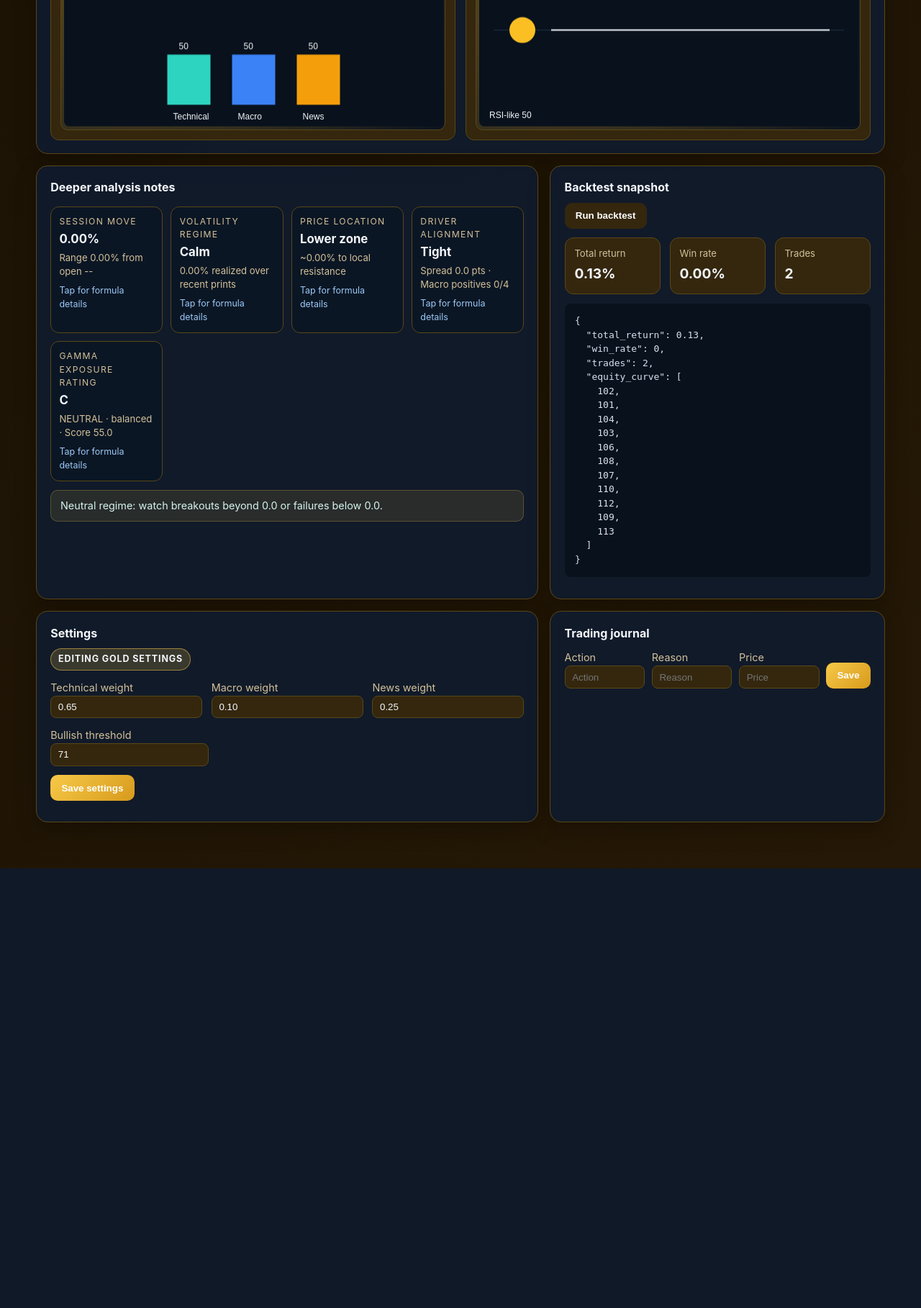
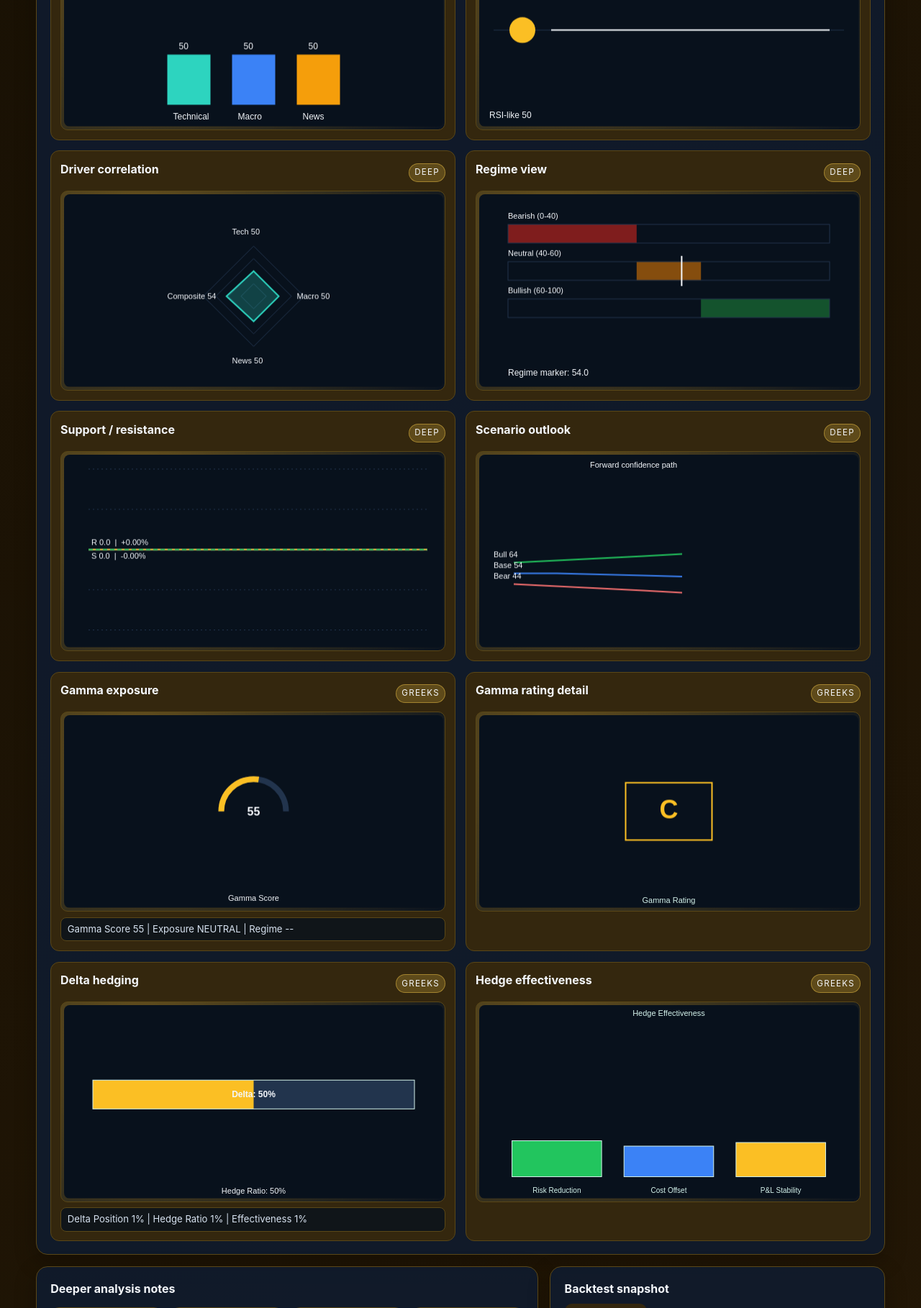
Before and after one commit to AZeitlin101/gold-silver-signal, a FastAPI app: page / in a window 1280 px wide. Shown: the part 2720-4538 px from the top of the page at 72% size. Before the commit the page ends 3927 px from the top, so only its background shows below. Run offline with FastAPI, Linux system fonts and the light colour scheme; data that the repository does not hold is empty.

Commit message:
Fix gamma/delta charts not showing after refresh
- Change default chart view from 'core' to 'all' to show all charts initially
- Add null check in getChartContext for hidden canvases
- Add null checks in all chart drawing functions to skip rendering if canvas is hidden
- Add error handling in gamma/delta drawing functions
- Update value strips to display gamma/delta metrics properly

```diff
--- a/templates/index.html
+++ b/templates/index.html
@@ -649,7 +649,7 @@
       let priceTimestamps = [];
       let currentMetal = 'gold';
       let chartRange = '1d';
-      let chartView = 'core';
+      let chartView = 'all';
       let settingsByMetal = {
         gold: { weights: { technical: 0.35, macro: 0.30, news: 0.35 }, thresholds: { bullish: 65, bearish: 35 } },
         silver: { weights: { technical: 0.35, macro: 0.30, news: 0.35 }, thresholds: { bullish: 65, bearish: 35 } },
@@ -667,6 +667,12 @@
         const canvas = document.getElementById(canvasId);
         const parent = canvas.parentElement;
         const rect = parent.getBoundingClientRect();
+
+        // Skip rendering if canvas is hidden or has no dimensions
+        if (rect.width === 0 || rect.height === 0) {
+          return null;
+        }
+
         const width = Math.max(240, Math.round(rect.width - 8));
         const inferredHeight = rect.height > 20 ? rect.height - 8 : Math.round(width * 0.68);
         const height = Math.max(minHeight, inferredHeight);
@@ -1483,7 +1489,9 @@
       }
 
       function drawSignalHistoryChart(history, timestamps = []) {
-        const { ctx, width, height } = getChartContext('signal-chart', 230);
+        const chartContext = getChartContext('signal-chart', 230);
+        if (!chartContext) return;
+        const { ctx, width, height } = chartContext;
         ctx.fillStyle = '#08111c';
         ctx.fillRect(0, 0, width, height);
 
@@ -1568,7 +1576,9 @@
       }
 
       function drawPriceChart(history, timestamps = []) {
-        const { ctx, width, height } = getChartContext('price-chart', 230);
+        const chartContext = getChartContext('price-chart', 230);
+        if (!chartContext) return;
+        const { ctx, width, height } = chartContext;
         ctx.fillStyle = '#08111c';
         ctx.fillRect(0, 0, width, height);
 
@@ -1703,7 +1713,9 @@
       }
 
       function drawComponentChart(technical, macro, news) {
-        const { ctx, width, height } = getChartContext('component-chart', 230);
+        const chartContext = getChartContext('component-chart', 230);
+        if (!chartContext) return;
+        const { ctx, width, height } = chartContext;
         ctx.fillStyle = '#08111c';
         ctx.fillRect(0, 0, width, height);
 
@@ -1728,7 +1740,9 @@
       }
 
       function drawMomentumChart(score) {
-        const { ctx, width, height } = getChartContext('momentum-chart', 230);
+        const chartContext = getChartContext('momentum-chart', 230);
+        if (!chartContext) return;
+        const { ctx, width, height } = chartContext;
         ctx.fillStyle = '#08111c';
         ctx.fillRect(0, 0, width, height);
 
@@ -1761,7 +1775,9 @@
       }
 
       function drawDriverChart(technical, macro, news, composite) {
-        const { ctx, width, height } = getChartContext('driver-chart', 230);
+        const chartContext = getChartContext('driver-chart', 230);
+        if (!chartContext) return;
+        const { ctx, width, height } = chartContext;
         ctx.fillStyle = '#08111c';
         ctx.fillRect(0, 0, width, height);
 
@@ -1813,7 +1829,9 @@
       }
 
       function drawRegimeChart(score, direction) {
-        const { ctx, width, height } = getChartContext('regime-chart', 230);
+        const chartContext = getChartContext('regime-chart', 230);
+        if (!chartContext) return;
+        const { ctx, width, height } = chartContext;
         ctx.fillStyle = '#08111c';
         ctx.fillRect(0, 0, width, height);
 
@@ -1854,7 +1872,9 @@
       }
 
       function drawSupportChart(currentPrice) {
-        const { ctx, width, height } = getChartContext('support-chart', 230);
+        const chartContext = getChartContext('support-chart', 230);
+        if (!chartContext) return;
+        const { ctx, width, height } = chartContext;
         ctx.fillStyle = '#08111c';
         ctx.fillRect(0, 0, width, height);
 
@@ -1938,7 +1958,9 @@
       }
 
       function drawScenarioChart(score) {
-        const { ctx, width, height } = getChartContext('scenario-chart', 230);
+        const chartContext = getChartContext('scenario-chart', 230);
+        if (!chartContext) return;
+        const { ctx, width, height } = chartContext;
         ctx.fillStyle = '#08111c';
         ctx.fillRect(0, 0, width, height);
 
@@ -2016,7 +2038,12 @@
       }
 
       function drawGammaChart(gammaScore, gammaExposure) {
-        const { ctx, width, height } = getChartContext('gamma-chart', 230);
+        try {
+          const canvas = document.getElementById('gamma-chart');
+          if (!canvas) return;
+          const chartContext = getChartContext('gamma-chart', 230);
+          if (!chartContext) return;
+          const { ctx, width, height } = chartContext;
           ctx.fillStyle = '#08111c';
           ctx.fillRect(0, 0, width, height);
 
@@ -2033,7 +2060,7 @@
           ctx.stroke();
 
           // Draw gamma score arc
-        const gammaPercent = Math.max(0, Math.min(100, gammaScore));
+          const gammaPercent = Math.max(0, Math.min(100, Number(gammaScore || 50)));
           const gammaAngleStart = Math.PI;
           const gammaAngleEnd = gammaAngleStart + (gammaPercent / 100) * Math.PI;
           const gammaColor = gammaExposure === 'positive' ? '#22c55e' : gammaExposure === 'negative' ? '#f87171' : '#fbbf24';
@@ -2047,32 +2074,41 @@
           ctx.fillStyle = '#f4f7fb';
           ctx.font = 'bold 16px Arial';
           ctx.textAlign = 'center';
-        ctx.fillText(gammaScore.toFixed(0), gaugeX, gaugeY + 6);
+          ctx.fillText(gammaPercent.toFixed(0), gaugeX, gaugeY + 6);
           ctx.font = '11px Arial';
           ctx.fillText('Gamma Score', gaugeX, height - 10);
+        } catch (e) {
+          console.error('Error drawing gamma chart:', e);
+        }
       }
 
       function drawGammaDetailChart(gammaScore) {
-        const { ctx, width, height } = getChartContext('gamma-detail-chart', 230);
+        try {
+          const canvas = document.getElementById('gamma-detail-chart');
+          if (!canvas) return;
+          const chartContext = getChartContext('gamma-detail-chart', 230);
+          if (!chartContext) return;
+          const { ctx, width, height } = chartContext;
           ctx.fillStyle = '#08111c';
           ctx.fillRect(0, 0, width, height);
 
+          const score = Number(gammaScore || 50);
           // Determine rating
           let rating = 'C';
           let ratingColor = '#fbbf24';
-        if (gammaScore >= 80) {
+          if (score >= 80) {
             rating = 'A+';
             ratingColor = '#22c55e';
-        } else if (gammaScore >= 68) {
+          } else if (score >= 68) {
             rating = 'A';
             ratingColor = '#22c55e';
-        } else if (gammaScore >= 58) {
+          } else if (score >= 58) {
             rating = 'B';
             ratingColor = '#3b82f6';
-        } else if (gammaScore >= 46) {
+          } else if (score >= 46) {
             rating = 'C';
             ratingColor = '#fbbf24';
-        } else if (gammaScore >= 34) {
+          } else if (score >= 34) {
             rating = 'D';
             ratingColor = '#f87171';
           } else {
@@ -2101,10 +2137,18 @@
           ctx.font = '11px Arial';
           ctx.textAlign = 'center';
           ctx.fillText('Gamma Rating', width / 2, height - 10);
+        } catch (e) {
+          console.error('Error drawing gamma detail chart:', e);
+        }
       }
 
       function drawDeltaChart(deltaPosition, hedgeRatio) {
-        const { ctx, width, height } = getChartContext('delta-chart', 230);
+        try {
+          const canvas = document.getElementById('delta-chart');
+          if (!canvas) return;
+          const chartContext = getChartContext('delta-chart', 230);
+          if (!chartContext) return;
+          const { ctx, width, height } = chartContext;
           ctx.fillStyle = '#08111c';
           ctx.fillRect(0, 0, width, height);
 
@@ -2119,7 +2163,7 @@
           ctx.fillRect(barX, barY, barWidth, barHeight);
 
           // Delta fill (clamped to 0-1)
-        const deltaPercent = Math.max(0, Math.min(1, deltaPosition));
+          const deltaPercent = Math.max(0, Math.min(1, Number(deltaPosition || 0.5)));
           ctx.fillStyle = deltaPercent > 0.5 ? '#22c55e' : deltaPercent < 0.5 ? '#f87171' : '#fbbf24';
           ctx.fillRect(barX, barY, barWidth * deltaPercent, barHeight);
 
@@ -2137,19 +2181,29 @@
 
           // Hedge ratio
           ctx.font = '11px Arial';
-        ctx.fillText(`Hedge Ratio: ${(hedgeRatio * 100).toFixed(0)}%`, width / 2, height - 10);
+          const hedgePercent = Number(hedgeRatio || 0.5);
+          ctx.fillText(`Hedge Ratio: ${(hedgePercent * 100).toFixed(0)}%`, width / 2, height - 10);
+        } catch (e) {
+          console.error('Error drawing delta chart:', e);
+        }
       }
 
       function drawHedgeChart(hedgeEffectiveness) {
-        const { ctx, width, height } = getChartContext('hedge-chart', 230);
+        try {
+          const canvas = document.getElementById('hedge-chart');
+          if (!canvas) return;
+          const chartContext = getChartContext('hedge-chart', 230);
+          if (!chartContext) return;
+          const { ctx, width, height } = chartContext;
           ctx.fillStyle = '#08111c';
           ctx.fillRect(0, 0, width, height);
 
+          const effectiveness = Math.max(0.5, Math.min(1.0, Number(hedgeEffectiveness || 0.7)));
           // Draw effectiveness bars
           const bars = [
-          { label: 'Risk Reduction', value: hedgeEffectiveness, color: '#22c55e' },
-          { label: 'Cost Offset', value: hedgeEffectiveness * 0.85, color: '#3b82f6' },
-          { label: 'P&L Stability', value: hedgeEffectiveness * 0.95, color: '#fbbf24' },
+            { label: 'Risk Reduction', value: effectiveness, color: '#22c55e' },
+            { label: 'Cost Offset', value: effectiveness * 0.85, color: '#3b82f6' },
+            { label: 'P&L Stability', value: effectiveness * 0.95, color: '#fbbf24' },
           ];
 
           const barWidth = (width - 60) / bars.length;
@@ -2180,6 +2234,9 @@
           ctx.font = '11px Arial';
           ctx.textAlign = 'center';
           ctx.fillText('Hedge Effectiveness', width / 2, 15);
+        } catch (e) {
+          console.error('Error drawing hedge chart:', e);
+        }
       }
 
       if ('serviceWorker' in navigator) {
```
Lines whose indentation alone changed are shown as unchanged.
